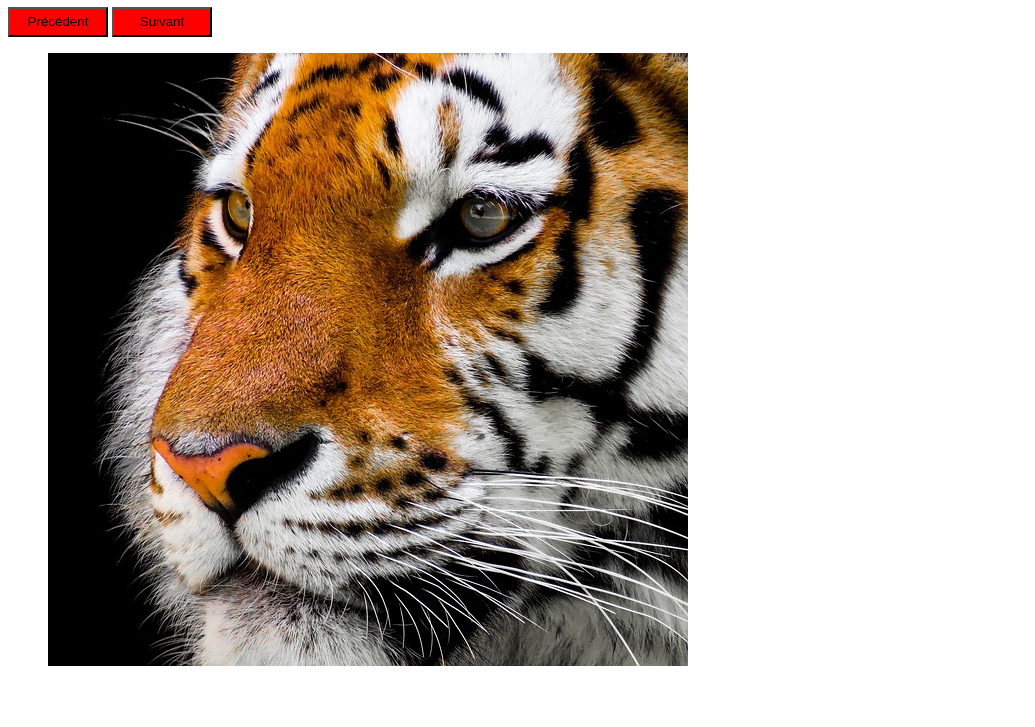
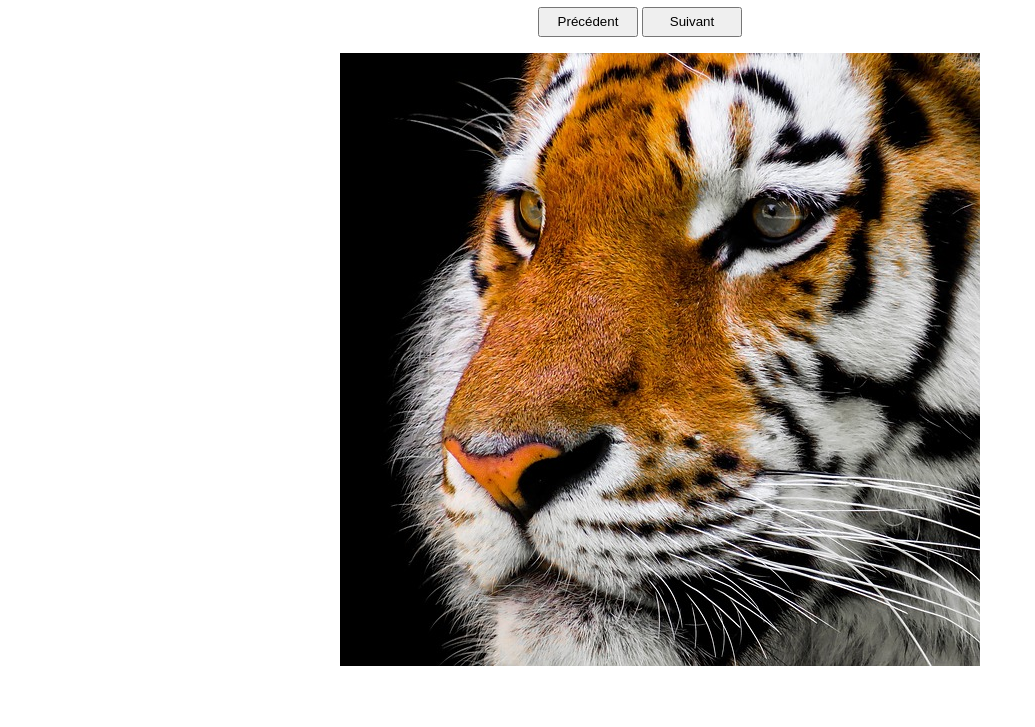
Before and after one commit to SacleuxBenoit/Livraison-5, a plain HTML site: page index.html in a window 1280 px wide. Shown: the part 73-800 px from the top of the page, without its empty margins (0-1035 px from the left). Drawn offline with Linux system fonts and the light colour scheme.

Commit message:
add text align center to the body and delete the color for the button in style.css

```diff
--- a/css/style.css
+++ b/css/style.css
@@ -1,15 +1,16 @@
+body{
+    text-align:center;
+}
 .btn1{
     text-align:center;
     height:30px;
     width:100px;
-    background-color:red;
 }
 
 .btn2{
     text-align:center;
     height:30px;
     width:100px;
-    background-color:red;
 }
 
 ul{
```
